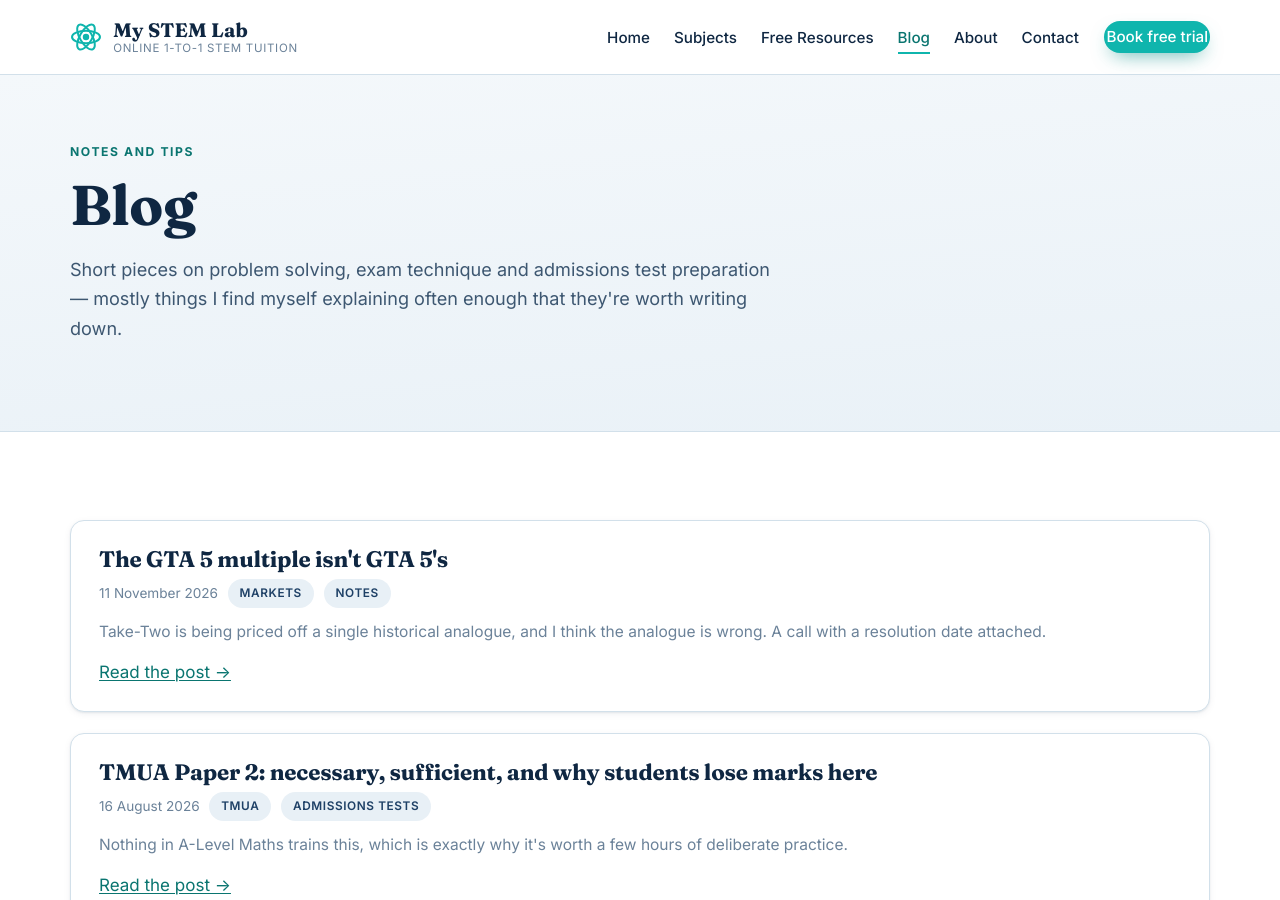
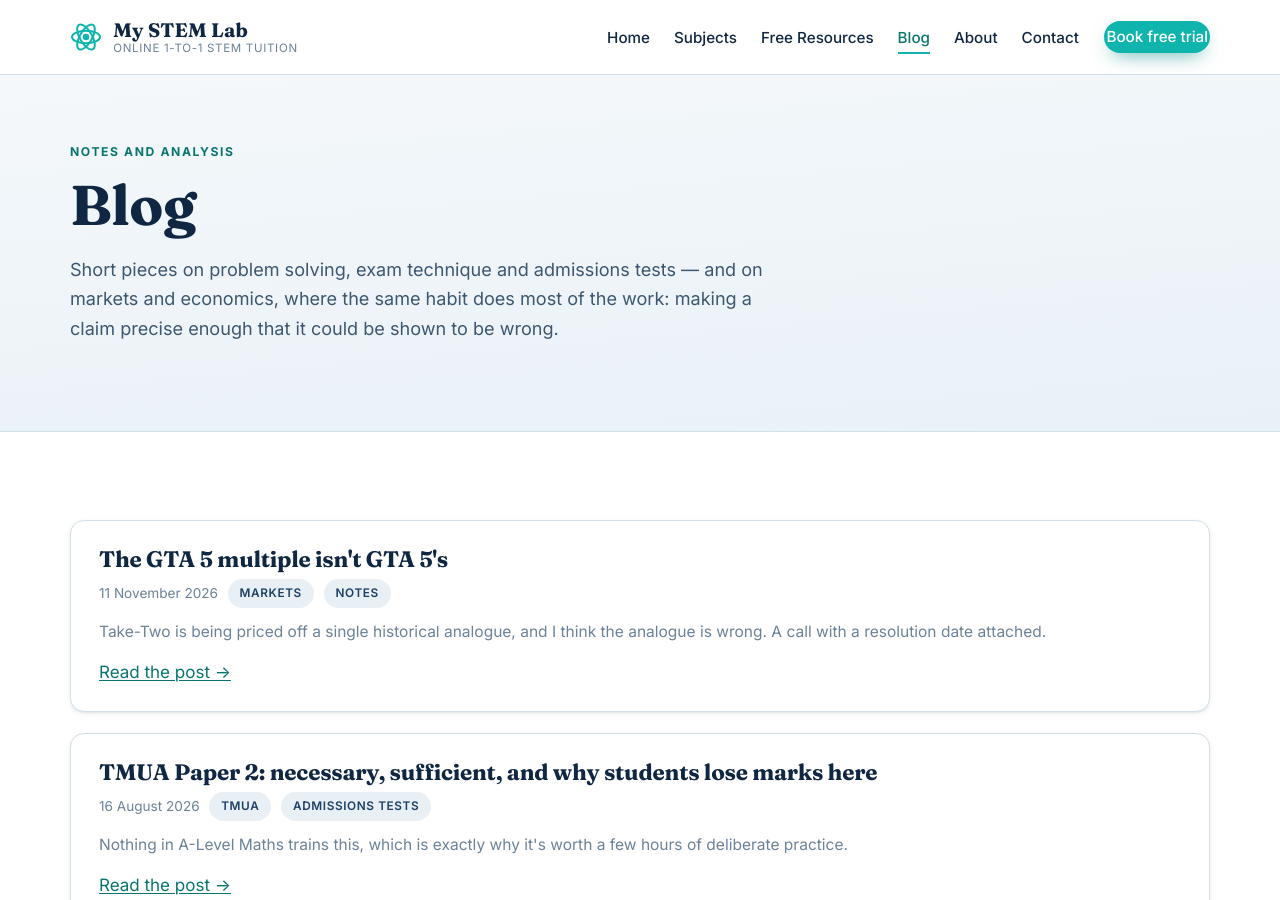
Before and after one commit to My-STEM-Lab/My-STEM-Lab.github.io, a Jekyll site: the page built from blog.html, in a window 1280 px wide and 900 px high. Built offline with Jekyll 4.4.1, drawn with Linux system fonts in a browser that asks for light colours.

Commit message:
Updated purpose of description of blog

```diff
--- a/blog.html
+++ b/blog.html
@@ -3,16 +3,17 @@ layout: default
 title: Blog
 permalink: /blog/
 nav_section: Blog
-description: "Notes on problem solving, exam technique and admissions test preparation from My STEM Lab."
+description: "Notes from My STEM Lab on problem solving, exam technique and admissions test preparation, plus analysis of markets and economics."
 ---
 
 <header class="page-head">
   <div class="wrap">
-    <p class="eyebrow">Notes and tips</p>
+    <p class="eyebrow">Notes and analysis</p>
     <h1>Blog</h1>
     <p class="lede">
-      Short pieces on problem solving, exam technique and admissions test preparation —
-      mostly things I find myself explaining often enough that they're worth writing down.
+      Short pieces on problem solving, exam technique and admissions tests — and on markets and
+      economics, where the same habit does most of the work: making a claim precise enough that
+      it could be shown to be wrong.
     </p>
   </div>
 </header>
```
